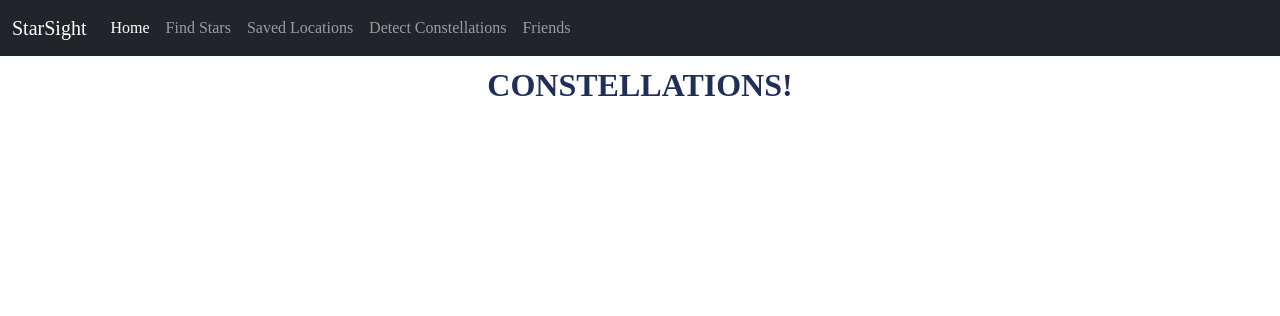
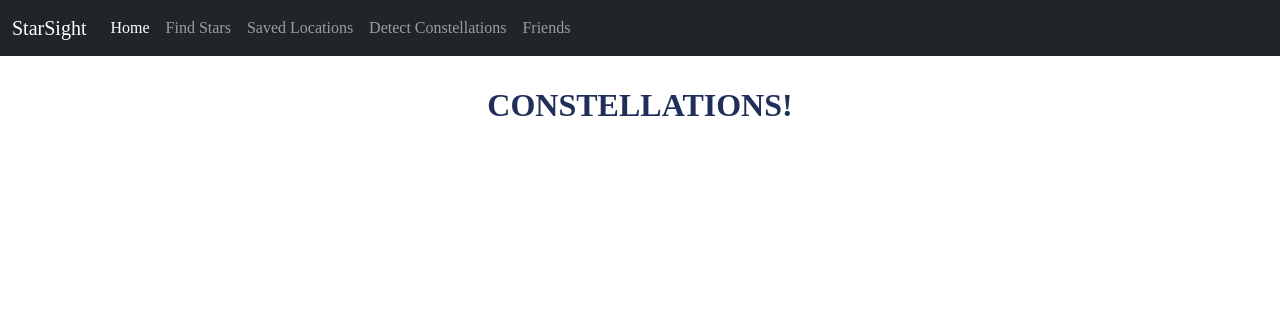
Before and after one commit to ademar-gamero/StarSight-Project, a Flask app: page /find_constellations/learn_more in a window 1280 px wide. Shown: the top 316 px of the page. Run offline with Flask 3, Linux system fonts and the light colour scheme; some libraries are stand-ins or nearby versions.

Commit message:
Fix formatting

```diff
--- a/templates/basic_layout.html
+++ b/templates/basic_layout.html
@@ -10,6 +10,9 @@
         <!--Links to the Bootstrap CSS file hosted on a CDN (Content Delivery Network).
             Purpose: sets the font and spacing-->
             <style>
+                h1 {
+                    margin-top: 30px;
+                }
                 body {
                     font-family: 'Times New Roman', Times, serif;
                 }
--- a/templates/find_constellations.html
+++ b/templates/find_constellations.html
@@ -5,11 +5,11 @@
   h1 {
     color: #202F5A;
     text-transform: uppercase;
-    font-size: x-large;
     font-weight: bold;
     text-shadow: none;
     font-size: xx-large;
     margin: 10px;
+    margin-top: 30px;
   }
   h4 {
     font-weight: bold;
```
